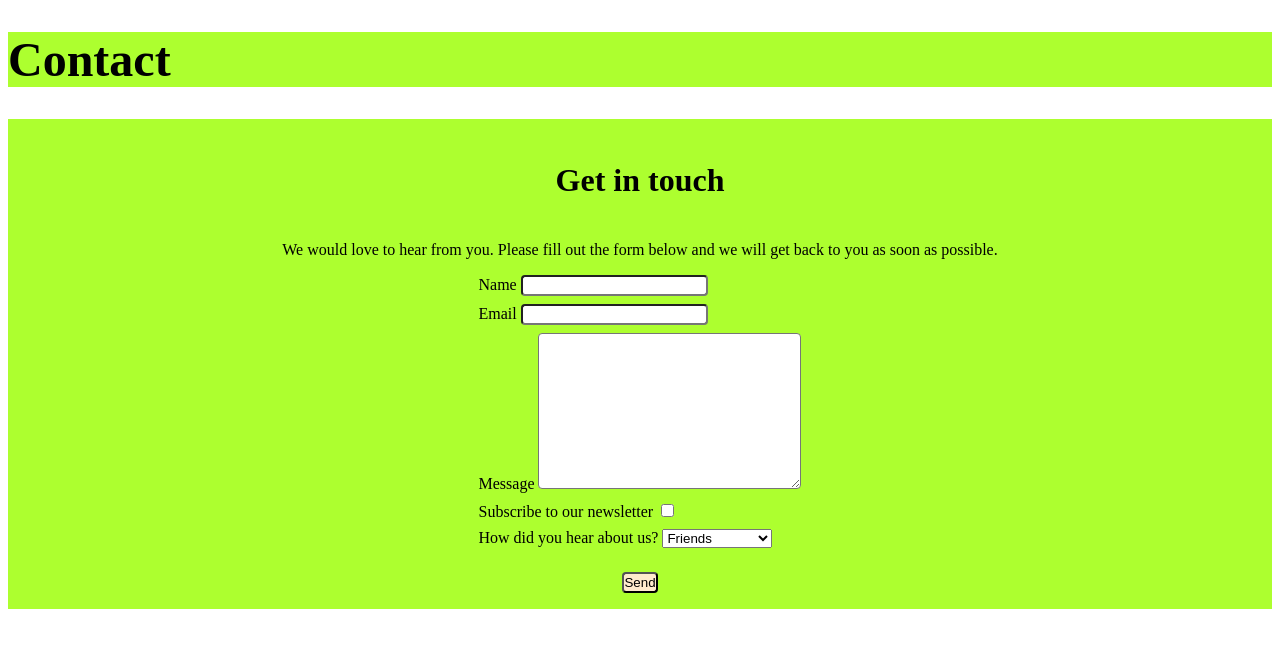
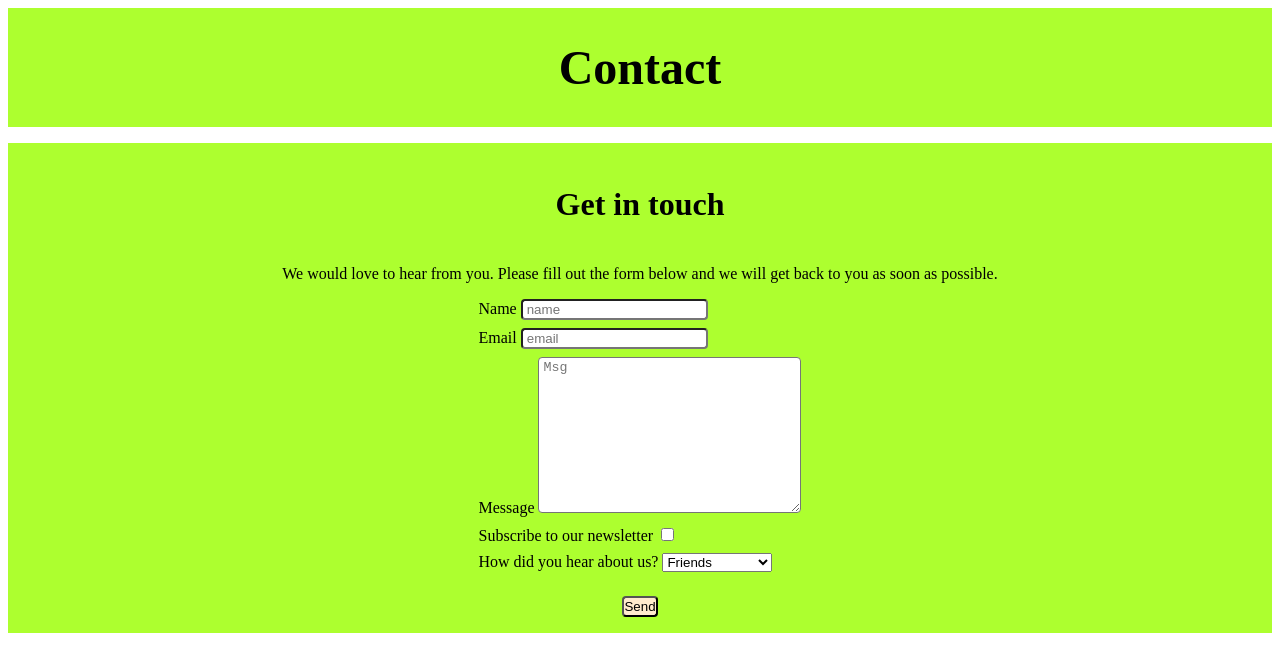
Before and after one commit to elementelligent/Birdwatching, a plain HTML site: page contact.html in a window 1280 px wide. Drawn offline with Linux system fonts and the light colour scheme.

Commit message:
add placeholders to form

```diff
--- a/contact.html
+++ b/contact.html
@@ -2,15 +2,15 @@
 <html lang="en">
 <head>
     <meta charset="UTF-8">
-    <meta http-equiv="X-UA-Compatible" content="IE=edge">
+
     <meta name="viewport" content="width=device-width, initial-scale=1.0">
 
     <link rel="stylesheet" href="./styles/styles.css"/>
     <link rel="stylesheet" href="./styles/contact.css"/>
-    <title>Document</title>
+    <title>Contact</title>
 </head>
 <body>
-    <header>
+    <header class="flex flex--items-center flex--col">
         <h1>Contact</h1>
     </header>
 
@@ -24,23 +24,23 @@
 
         <form class="flex flex--col">
           <div>
-            <label for="name" class="sr-only">Name</label>
-            <input type="text" id="name" name="name" />
+            <label for="name">Name</label>
+            <input type="text" id="name" placeholder="name" />
           </div>
 
           <div>
             <label for="email">Email</label>
-            <input type="email" id="email" name="email" />
+            <input type="email" id="email" placeholder="email"/>
           </div>
 
           <div>
             <label for="message">Message</label>
-            <textarea name="message" id="message" cols="30" rows="10"></textarea>
+            <textarea name="message" id="message" cols="30" rows="10" placeholder="Msg"></textarea>
           </div>
 
           <div>
             <label for="newsletter">Subscribe to our newsletter</label>
-            <input type="checkbox" id="newsletter" name="newsletter" />
+            <input type="checkbox" id="newsletter"  />
           </div>
 
           <div>
```
